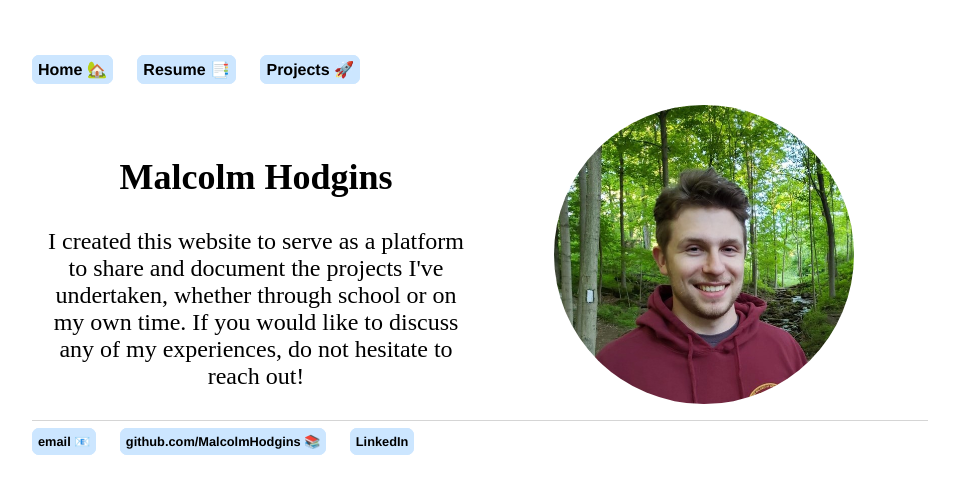
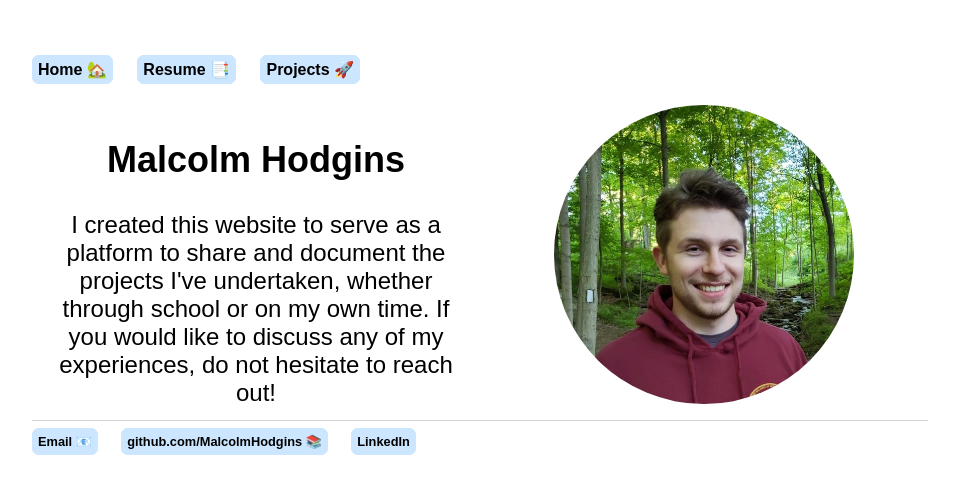
Before and after one commit to MalcolmHodgins/MalcolmHodgins.github.io, a Jekyll site: the page built from index.html, in a window 1280 px wide. Shown: the top 494 px of the page, without its empty margins (160-1119 px from the left). Built offline with Jekyll 4.4.1, drawn with Linux system fonts in a browser that asks for light colours.

Commit message:
spelling

```diff
--- a/_layouts/default.html
+++ b/_layouts/default.html
@@ -20,7 +20,7 @@
 		</div><!-- /.container -->
 		<footer>
     		<ul>
-        		<li><a href="mailto:malcolm.d.hodgins@gmail.com">email 📧</a></li>
+        		<li><a href="mailto:malcolm.d.hodgins@gmail.com">Email 📧</a></li>
         		<li><a href="https://github.com/MalcolmHodgins">github.com/MalcolmHodgins 📚</a></li>
 						<li><a href="https://www.linkedin.com/in/malcolm-hodgins/">LinkedIn</a></li>
 			</ul>
--- a/css/main.css
+++ b/css/main.css
@@ -1,9 +1,10 @@
 body {
     margin: 60px auto;
     width: 70%;
+    font-family:'Arial', 'Sans-Serif';
 }
 nav ul, footer ul {
-    font-family:'Helvetica', 'Arial', 'Sans-Serif';
+    font-family:'Arial', 'Sans-Serif';
     padding: 0px;
     list-style: none;
     font-weight: bold;
@@ -49,7 +50,7 @@ a:hover {
 }
 h1 {
     font-size: 3em;
-    font-family:'Helvetica', 'Arial', 'Sans-Serif';
+    font-family:'Arial', 'Sans-Serif';
 }
 p {
     font-size: 1.5em;
```
